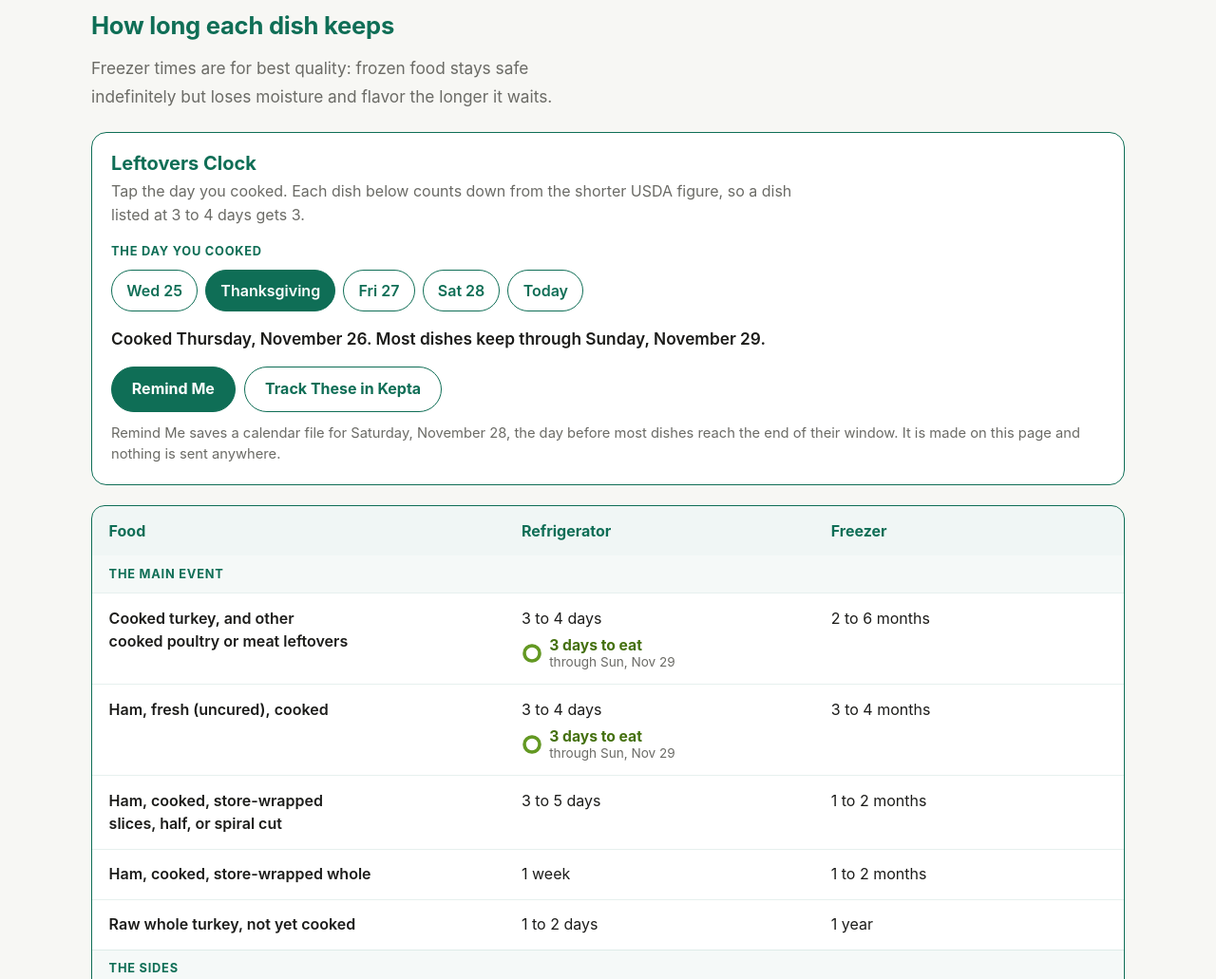
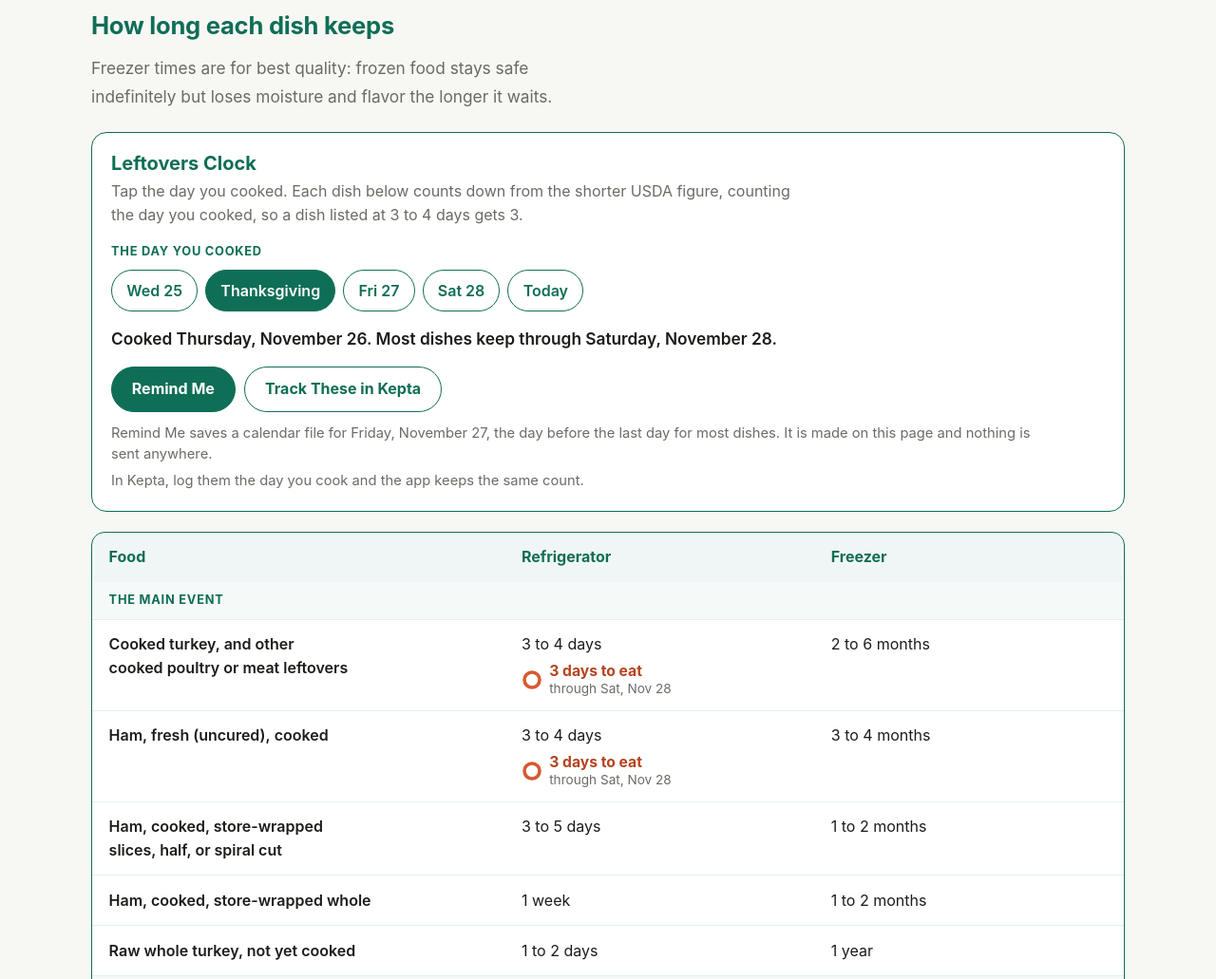
Before and after one commit to Advancedchow/kepta-site, a plain HTML site: page thanksgiving-leftovers.html in a window 1280 px wide. Shown: the part 580-1611 px from the top of the page at 95% size. Drawn offline with Linux system fonts and the light colour scheme.

Commit message:
Leftovers Clock: count like the app (cook day is day 1), Cook orange on clock days and red only when past, reminder the day before the last day, Kepta line
Co-Authored-By: Claude Fable 5.2 <noreply@anthropic.com>

```diff
--- a/thanksgiving-leftovers.html
+++ b/thanksgiving-leftovers.html
@@ -156,6 +156,7 @@
   .clock-btn.quiet:hover { background: rgba(15,110,86,0.08); border-color: var(--green); }
   .clock-days button:focus-visible, .clock-btn:focus-visible { outline: 3px solid #EF9F27; outline-offset: 2px; }
   .clock-panel p.clock-note { color: var(--muted); font-size: 0.92rem; line-height: 1.5; margin-top: 0.7rem; }
+  .clock-panel p.clock-kepta { margin-top: 0.35rem; }
   .dish-clock { display: flex; align-items: center; gap: 0.45rem; margin-top: 0.4rem; }
   .dish-clock svg { flex: none; width: 22px; height: 22px; transform: rotate(-90deg); }
   .dish-clock .track { fill: none; stroke: rgba(28,28,26,0.12); stroke-width: 3.5; }
@@ -164,9 +165,10 @@
   .dish-clock .words { display: flex; flex-direction: column; line-height: 1.25; }
   .dish-clock .left { font-weight: 700; font-size: 0.98rem; }
   .dish-clock .thru { color: var(--muted); font-size: 0.85rem; }
-  .dish-clock.g .arc { stroke: #639922; } .dish-clock.g .left { color: #44700f; }
-  .dish-clock.a .arc { stroke: #EF9F27; } .dish-clock.a .left { color: #8a5a00; }
-  .dish-clock.r .arc { stroke: #E24B4A; } .dish-clock.r .left { color: #b3402e; }
+  /* Kepta's Cook orange on every clock day; red only once a dish is past. The words
+     use a slightly deeper orange so they stay readable on white. */
+  .dish-clock.o .arc { stroke: #D85A30; } .dish-clock.o .left { color: #B4441F; }
+  .dish-clock.r .left { color: #b3402e; }
   .dish-clock.past .arc { stroke: none; }
   .dish-clock.past .track { stroke: rgba(226,75,74,0.32); }
   @media (prefers-reduced-motion: reduce) { .dish-clock .arc { transition: none; } }
@@ -272,7 +274,7 @@
     <p class="kicker">Freezer times are for best quality: frozen food stays safe indefinitely but loses moisture and flavor the longer it&nbsp;waits.</p>
     <div class="clock-panel" id="leftovers-clock" hidden>
       <h3>Leftovers&nbsp;Clock</h3>
-      <p class="clock-help">Tap the day you cooked. Each dish below counts down from the shorter USDA figure, so a dish listed at 3 to 4 days gets&nbsp;3.</p>
+      <p class="clock-help">Tap the day you cooked. Each dish below counts down from the shorter USDA figure, counting the day you cooked, so a dish listed at 3 to 4 days gets&nbsp;3.</p>
       <span class="clock-label" id="clock-days-label">The Day You&nbsp;Cooked</span>
       <div class="clock-days" role="group" aria-labelledby="clock-days-label"></div>
       <p class="clock-summary" aria-live="polite"></p>
@@ -281,6 +283,7 @@
         <a class="clock-btn quiet" href="https://apps.apple.com/app/id6805635396">Track These in&nbsp;Kepta</a>
       </div>
       <p class="clock-note"></p>
+      <p class="clock-note clock-kepta">In Kepta, log them the day you cook and the app keeps the same&nbsp;count.</p>
     </div>
     <div class="table-wrap">
       <table>
@@ -422,7 +425,13 @@
   function between(a, b) { return Math.round((b - a) / 86400000); }
   function longDate(dt) { return DAYS[dt.getDay()] + ', ' + MONTHS[dt.getMonth()] + ' ' + dt.getDate(); }
   function shortDate(dt) { return DAYS[dt.getDay()].slice(0, 3) + ', ' + MONTHS[dt.getMonth()].slice(0, 3) + ' ' + dt.getDate(); }
-  function span(n) { return n + (n === 1 ? ' day' : ' days'); }
+  function span(n) {
+    if (n < 14) return n === 1 ? '1 day' : n + ' days';
+    if (n < 60) return Math.floor(n / 7) + ' weeks';
+    if (n < 365) return Math.floor(n / 30) + ' months';
+    var y = Math.floor(n / 365);
+    return y === 1 ? '1 year' : y + ' years';
+  }
 
   var now = new Date();
   var today = day(now.getFullYear(), now.getMonth(), now.getDate());
@@ -491,19 +500,19 @@
     buttons.forEach(function (b, i) { b.setAttribute('aria-pressed', i === picked ? 'true' : 'false'); });
 
     dishes.forEach(function (d) {
-      var remaining = d.keep - elapsed;          // days after today the dish still has
-      var last = addDays(cooked, d.keep);        // its last day, low end of the range
+      // Same count as the app: the cook day is day 1, so today is included.
+      var remaining = d.keep - elapsed;
+      var last = addDays(cooked, d.keep - 1);    // last good day, low end of the range
       var frac, tone, text;
-      if (remaining < 0) { frac = 0; tone = 'r past'; text = span(-remaining) + ' past'; }
-      else if (remaining === 0) { frac = 0.07; tone = 'r'; text = 'eat today'; }
+      if (remaining <= 0) { frac = 0; tone = 'r past'; text = span(1 - remaining) + ' past'; }
       else {
         frac = remaining / d.keep;
-        tone = (remaining === 1 || frac <= 1 / 3) ? 'a' : 'g';
-        text = span(remaining) + ' to eat';
+        tone = 'o';
+        text = remaining === 1 ? 'eat today' : span(remaining) + ' to eat';
       }
       d.wrap.className = 'dish-clock ' + tone;
       d.left.textContent = text;
-      d.thru.textContent = (remaining < 0 ? 'window ended ' : 'through ') + shortDate(last);
+      d.thru.textContent = (remaining <= 0 ? 'window ended ' : 'through ') + shortDate(last);
       // Every pick starts from a full ring and drains to its value. With Reduce
       // Motion the stylesheet removes the transition, so only the end state shows.
       d.arc.style.transition = 'none';
@@ -513,19 +522,19 @@
       d.arc.setAttribute('stroke-dashoffset', (C * (1 - frac)).toFixed(2));
     });
 
-    var most = addDays(cooked, 3);
+    var most = addDays(cooked, 2);
     var over = between(most, today) > 0;
     summary.textContent = 'Cooked ' + longDate(cooked) + '. Most dishes ' + (over ? 'kept' : 'keep') +
       ' through ' + longDate(most) + '.';
 
-    var remindDay = addDays(cooked, 2);
+    var remindDay = addDays(cooked, 1);
     if (between(remindDay, today) > 0) {
       remind.hidden = true;
       note.textContent = 'The reminder day for this choice, ' + longDate(remindDay) + ', has already passed.';
     } else {
       remind.hidden = false;
       note.textContent = 'Remind Me saves a calendar file for ' + longDate(remindDay) +
-        ', the day before most dishes reach the end of their window. It is made on this page and nothing is sent anywhere.';
+        ', the day before the last day for most dishes. It is made on this page and nothing is sent anywhere.';
     }
   }
 
@@ -540,14 +549,14 @@
   }
   function buildIcs() {
     var cooked = choices[picked].date;
-    var when = addDays(cooked, 2);
+    var when = addDays(cooked, 1);
     var u = new Date();
     var utc = u.getUTCFullYear() + pad(u.getUTCMonth() + 1) + pad(u.getUTCDate()) + 'T' +
       pad(u.getUTCHours()) + pad(u.getUTCMinutes()) + pad(u.getUTCSeconds()) + 'Z';
     var title = 'Eat or Freeze the Leftovers by Tomorrow';
-    var desc = 'Cooked ' + longDate(cooked) + '. Most leftovers keep through ' + longDate(addDays(cooked, 3)) +
-      ' in the refrigerator, counting from the shorter USDA figure of 3 days. Freeze today what you will not finish.\n\n' +
-      'Homemade eggnog keeps 2 days. Hard-cooked eggs keep 1 week. Reheat leftovers to 165\u00B0F.\n\n' +
+    var desc = 'Cooked ' + longDate(cooked) + '. Most leftovers keep through ' + longDate(addDays(cooked, 2)) +
+      ' in the refrigerator. That is the shorter USDA figure of 3 days, counting the day you cooked. Freeze today what you will not finish.\n\n' +
+      'Counted the same way, homemade eggnog gets 2 days and hard-cooked eggs get 7. Reheat leftovers to 165\u00B0F.\n\n' +
       'When in doubt, throw it out.\n\nhttps://kepta.kitchen/thanksgiving-leftovers';
     var lines = [
       'BEGIN:VCALENDAR', 'VERSION:2.0', 'PRODID:-//Kepta//Leftovers Clock//EN', 'CALSCALE:GREGORIAN',
```
